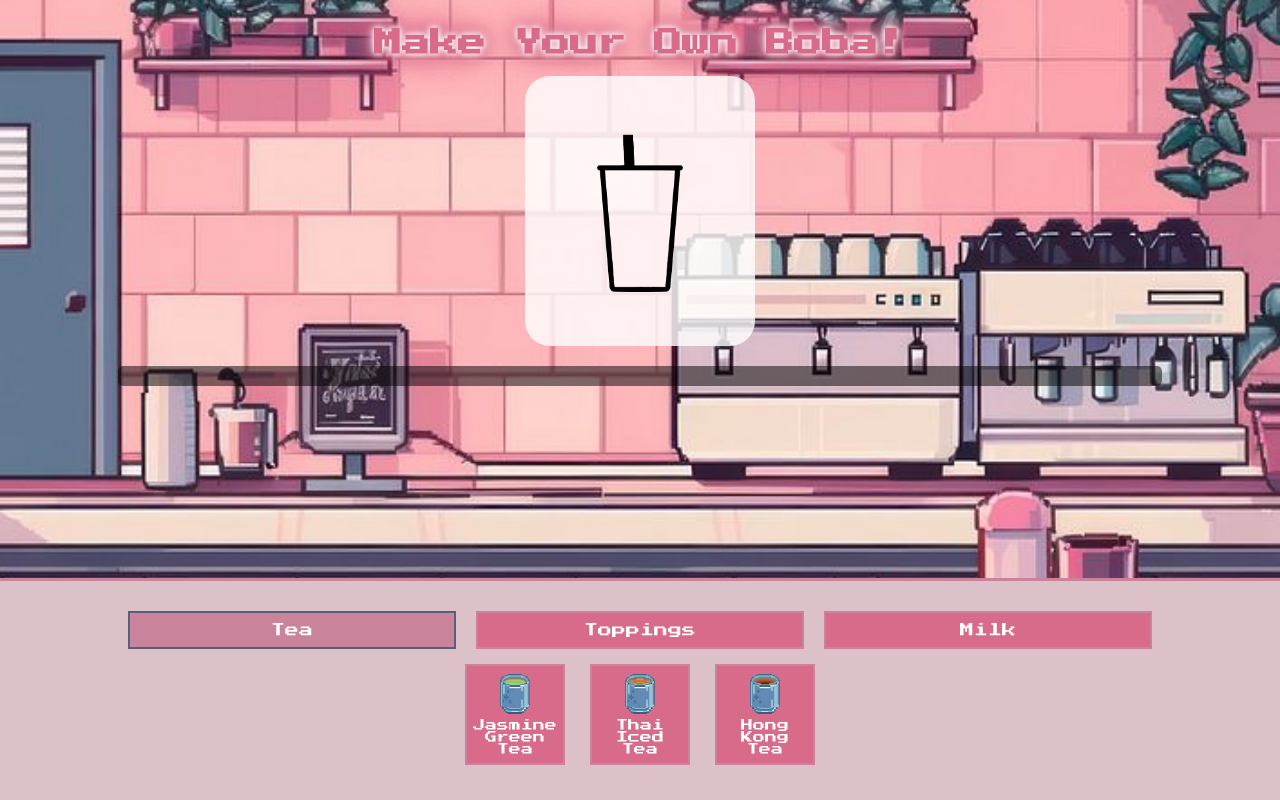
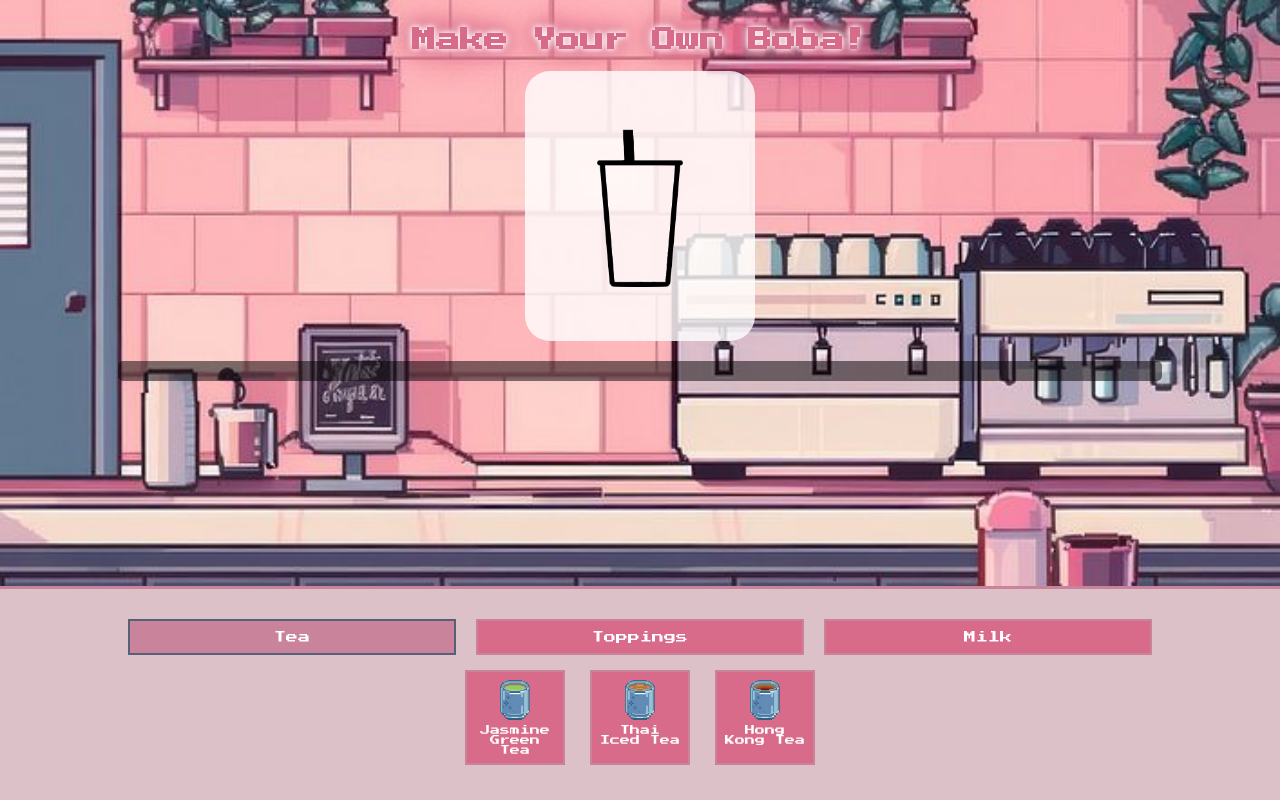
Before and after one commit to bevyip/make-your-own-boba, a website built with Vite: page index.html in a window 1280 px wide. Built offline with nearby package versions, Linux system fonts and the light colour scheme.

Commit message:
smaller css changes

```diff
--- a/styles.css
+++ b/styles.css
@@ -27,7 +27,7 @@ body {
 /* Sparkly Pixel Font Heading */
 #make-your-own-boba {
   font-family: "Press Start 2P", sans-serif;
-  font-size: 28px;
+  font-size: 24px;
   line-height: 1.3;
   text-align: center;
   color: #d86b8a;
@@ -106,7 +106,7 @@ body {
   text-align: center;
   font-weight: bold;
   padding: 10px;
-  line-height: 1.8;
+  line-height: 1.3;
   background: rgba(0, 0, 0, 0.5);
   border-radius: 5px;
   text-shadow: 2px 2px 4px rgba(0, 0, 0, 0.6);
@@ -141,7 +141,7 @@ body {
   background: #d86b8a;
   border: 2px solid #c9839b;
   padding: 10px;
-  font-size: 14px;
+  font-size: 12px;
   cursor: pointer;
   text-align: center;
   color: #fff;
@@ -179,7 +179,7 @@ body {
   background: #d86b8a;
   border: 2px solid #c9839b;
   cursor: pointer;
-  font-size: 12px;
+  font-size: 10px;
   display: flex;
   flex-direction: column;
   align-items: center;
```
